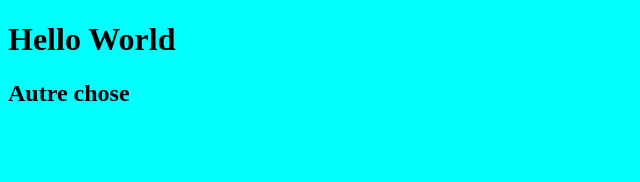
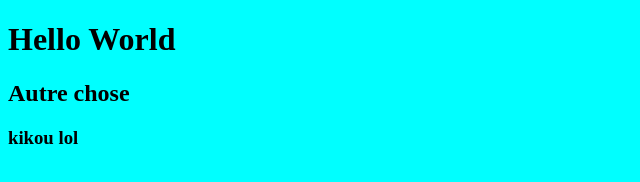
Before and after one commit to dsanchezEni/ASDO_001_GIT, a plain HTML site: page index.html in a window 1280 px wide. Shown: the full height of the page, 0-640 px from the left. Drawn offline with Linux system fonts and the light colour scheme.

Commit message:
retour en arriere

```diff
--- a/index.css
+++ /dev/null
@@ -1,3 +0,0 @@
-html{
-	background-color: red;
-}
--- a/index.html
+++ b/index.html
@@ -10,5 +10,6 @@
 <body>
     <h1>Hello World</h1>
     <h2>Autre chose</h2>
+    <h3>kikou lol</h3>
 </body>
 </html>
```
Also changed, not shown: fichierquisertarien.html (added).
